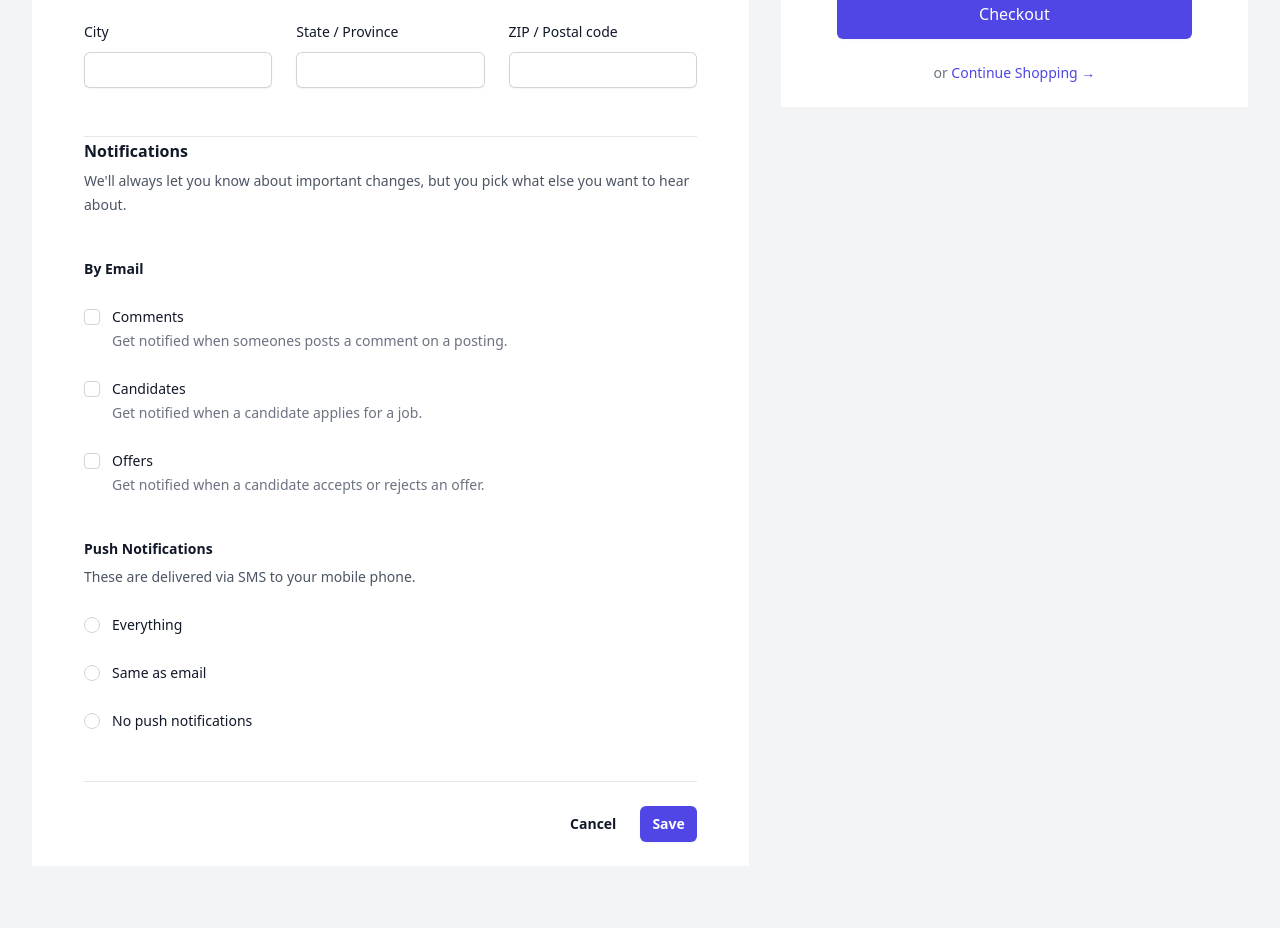
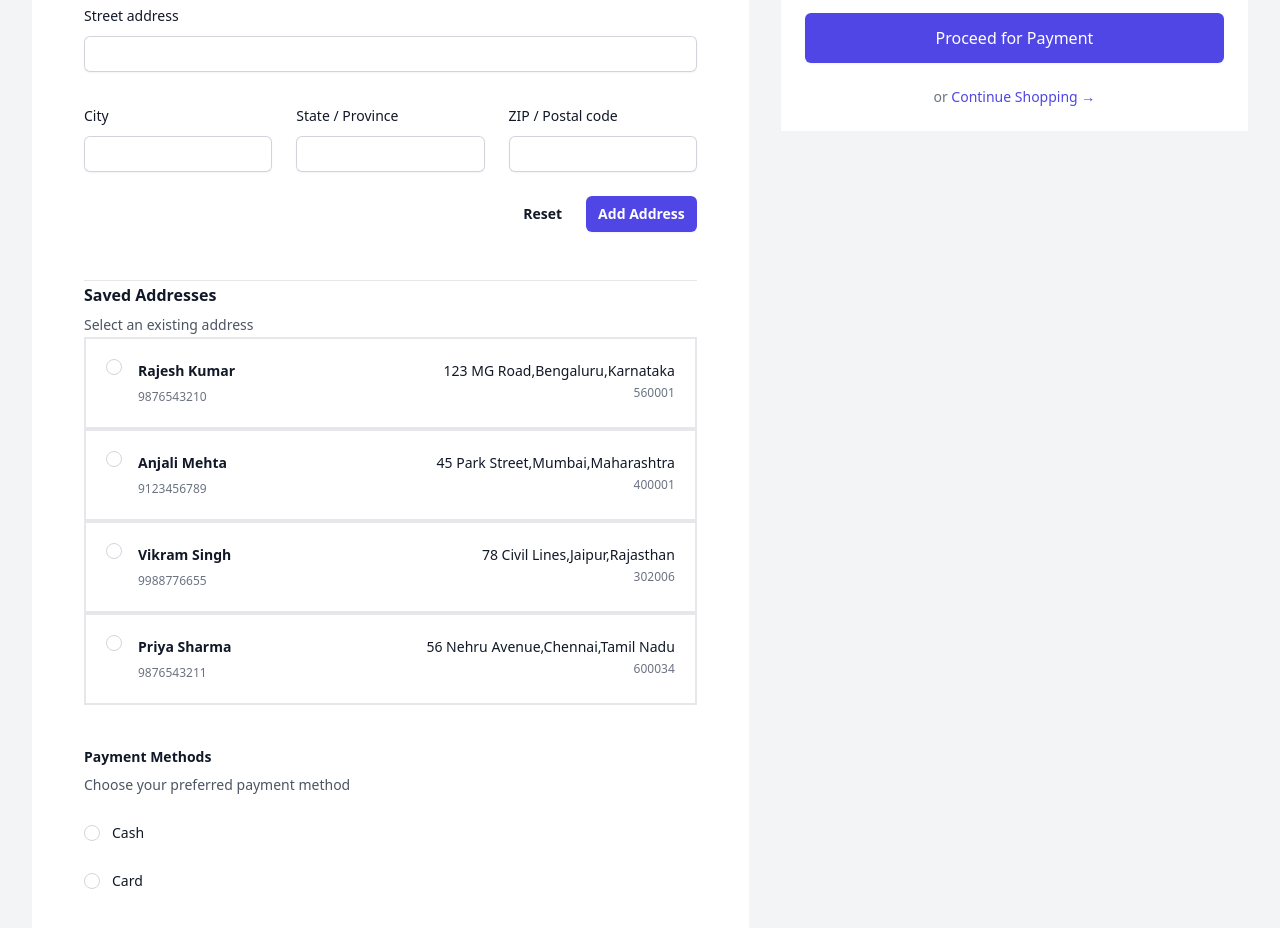
Before and after one commit to cakesandcarrots/skytrade, a React (Vite) app: page /checkout in a window 1280 px wide. Shown: the part 500-1428 px from the top of the page. Before the commit the page ends 1366 px from the top, so only its background shows below. Built offline with nearby package versions, Linux system fonts and the light colour scheme; the HTML template or start-up script is replaced by a standard one.

Commit message:
further additions in checkout page

```diff
--- a/src/pages/CheckoutPage.jsx
+++ b/src/pages/CheckoutPage.jsx
@@ -27,6 +27,40 @@ const products = [
   },
   // More products...
 ];
+const addresses = [
+  {
+    name: "Rajesh Kumar",
+    street: "123 MG Road",
+    city: "Bengaluru",
+    pincode: "560001",
+    state: "Karnataka",
+    phoneno: "9876543210",
+  },
+  {
+    name: "Anjali Mehta",
+    street: "45 Park Street",
+    city: "Mumbai",
+    pincode: "400001",
+    state: "Maharashtra",
+    phoneno: "9123456789",
+  },
+  {
+    name: "Vikram Singh",
+    street: "78 Civil Lines",
+    city: "Jaipur",
+    pincode: "302006",
+    state: "Rajasthan",
+    phoneno: "9988776655",
+  },
+  {
+    name: "Priya Sharma",
+    street: "56 Nehru Avenue",
+    city: "Chennai",
+    pincode: "600034",
+    state: "Tamil Nadu",
+    phoneno: "9876543211",
+  },
+];
 function CheckoutPage() {
   const [open, setOpen] = useState(true);
 
@@ -35,11 +69,11 @@ function CheckoutPage() {
       <div className="mx-auto max-w-7xl px-4 sm:px-6 lg:px-8">
         <div className="grid grid-cols-1 gap-x-8 gap-y-10 lg:grid-cols-5">
           <div className=" lg:col-span-3 ">
-            <form className=" bg-white px-5">
+            <form className=" bg-white px-5 mt-12">
               {" "}
               <div className="mx-auto py-6 max-w-7xl px-4 sm:px-6 lg:px-8">
                 <div className="border-b border-gray-900/10 pb-12">
-                  <h2 className="text-base font-semibold leading-7 text-gray-900">
+                  <h2 className="text-2xl font-semibold leading-7 text-gray-900 my-5">
                     Personal Information
                   </h2>
                   <p className="mt-1 text-sm leading-6 text-gray-600">
@@ -192,118 +226,93 @@ function CheckoutPage() {
                           className="block w-full rounded-md border-0 py-1.5 text-gray-900 shadow-sm ring-1 ring-inset ring-gray-300 placeholder:text-gray-400 focus:ring-2 focus:ring-inset focus:ring-indigo-600 sm:text-sm sm:leading-6"
                         />
                       </div>
+                      <div className="mt-6 flex items-center justify-end gap-x-6">
+                  <button
+                    type="button"
+                    className="text-sm font-semibold leading-6 text-gray-900"
+                  >
+                    Reset
+                  </button>
+                  <button
+                    type="submit"
+                    className="rounded-md bg-indigo-600 px-3 py-2 text-sm font-semibold text-white shadow-sm hover:bg-indigo-500 focus-visible:outline focus-visible:outline-2 focus-visible:outline-offset-2 focus-visible:outline-indigo-600"
+                  >
+                    Add Address
+                  </button>
+                </div>
                     </div>
                   </div>
                 </div>
 
                 <div className="border-b border-gray-900/10 pb-12">
                   <h2 className="text-base font-semibold leading-7 text-gray-900">
-                    Notifications
+                    Saved Addresses
                   </h2>
                   <p className="mt-1 text-sm leading-6 text-gray-600">
-                    We'll always let you know about important changes, but you
-                    pick what else you want to hear about.
+                    Select an existing address
                   </p>
+                  <ul role="list" >
+                    {addresses.map((address) => (
+                      <li
+                        key={address.name}
+                        className="flex justify-between border-2 px-5 gap-x-6 py-5"
+                      >
+
+                        <div className="flex min-w-0 gap-x-4">
+                        <input
+                          id="address"
+                          name="addresschoice"
+                          type="radio"
+                          className=" border-gray-300 text-indigo-600 focus:ring-indigo-600"
+                        />
+                          <div className="min-w-0 flex-auto">
+                            <p className="text-sm font-semibold leading-6 text-gray-900">
+                              {address.name}
+                            </p>
+                            <p className="mt-1 truncate text-xs leading-5 text-gray-500">
+                              {address.phoneno}
+                            </p>
+                          </div>
+                        </div>
+                        <div className="hidden shrink-0 sm:flex sm:flex-col sm:items-end">
+                          <p className="text-sm leading-6 text-gray-900">
+                            {address.street},{address.city},{address.state}
+                          </p>
+                          <p className="text-xs leading-5 text-gray-500">
+                            {address.pincode}
+                          </p>
+                        </div>
+                      </li>
+                    ))}
+                  </ul>
 
                   <div className="mt-10 space-y-10">
                     <fieldset>
                       <legend className="text-sm font-semibold leading-6 text-gray-900">
-                        By Email
-                      </legend>
-                      <div className="mt-6 space-y-6">
-                        <div className="relative flex gap-x-3">
-                          <div className="flex h-6 items-center">
-                            <input
-                              id="comments"
-                              name="comments"
-                              type="checkbox"
-                              className="h-4 w-4 rounded border-gray-300 text-indigo-600 focus:ring-indigo-600"
-                            />
-                          </div>
-                          <div className="text-sm leading-6">
-                            <label
-                              htmlFor="comments"
-                              className="font-medium text-gray-900"
-                            >
-                              Comments
-                            </label>
-                            <p className="text-gray-500">
-                              Get notified when someones posts a comment on a
-                              posting.
-                            </p>
-                          </div>
-                        </div>
-                        <div className="relative flex gap-x-3">
-                          <div className="flex h-6 items-center">
-                            <input
-                              id="candidates"
-                              name="candidates"
-                              type="checkbox"
-                              className="h-4 w-4 rounded border-gray-300 text-indigo-600 focus:ring-indigo-600"
-                            />
-                          </div>
-                          <div className="text-sm leading-6">
-                            <label
-                              htmlFor="candidates"
-                              className="font-medium text-gray-900"
-                            >
-                              Candidates
-                            </label>
-                            <p className="text-gray-500">
-                              Get notified when a candidate applies for a job.
-                            </p>
-                          </div>
-                        </div>
-                        <div className="relative flex gap-x-3">
-                          <div className="flex h-6 items-center">
-                            <input
-                              id="offers"
-                              name="offers"
-                              type="checkbox"
-                              className="h-4 w-4 rounded border-gray-300 text-indigo-600 focus:ring-indigo-600"
-                            />
-                          </div>
-                          <div className="text-sm leading-6">
-                            <label
-                              htmlFor="offers"
-                              className="font-medium text-gray-900"
-                            >
-                              Offers
-                            </label>
-                            <p className="text-gray-500">
-                              Get notified when a candidate accepts or rejects
-                              an offer.
-                            </p>
-                          </div>
-                        </div>
-                      </div>
-                    </fieldset>
-                    <fieldset>
-                      <legend className="text-sm font-semibold leading-6 text-gray-900">
-                        Push Notifications
+                        Payment Methods
                       </legend>
                       <p className="mt-1 text-sm leading-6 text-gray-600">
-                        These are delivered via SMS to your mobile phone.
+                        Choose your preferred payment method
                       </p>
                       <div className="mt-6 space-y-6">
                         <div className="flex items-center gap-x-3">
                           <input
-                            id="push-everything"
-                            name="push-notifications"
+                            id="cash"
+                            name="paymentmethods"
                             type="radio"
                             className="h-4 w-4 border-gray-300 text-indigo-600 focus:ring-indigo-600"
                           />
                           <label
-                            htmlFor="push-everything"
+                            htmlFor="cash"
                             className="block text-sm font-medium leading-6 text-gray-900"
                           >
-                            Everything
+                            Cash
                           </label>
                         </div>
                         <div className="flex items-center gap-x-3">
                           <input
-                            id="push-email"
-                            name="push-notifications"
+                            id="card"
+                            name="paymentmethods"
                             type="radio"
                             className="h-4 w-4 border-gray-300 text-indigo-600 focus:ring-indigo-600"
                           />
@@ -311,46 +320,21 @@ function CheckoutPage() {
                             htmlFor="push-email"
                             className="block text-sm font-medium leading-6 text-gray-900"
                           >
-                            Same as email
-                          </label>
-                        </div>
-                        <div className="flex items-center gap-x-3">
-                          <input
-                            id="push-nothing"
-                            name="push-notifications"
-                            type="radio"
-                            className="h-4 w-4 border-gray-300 text-indigo-600 focus:ring-indigo-600"
-                          />
-                          <label
-                            htmlFor="push-nothing"
-                            className="block text-sm font-medium leading-6 text-gray-900"
-                          >
-                            No push notifications
+                            Card
                           </label>
                         </div>
                       </div>
                     </fieldset>
                   </div>
                 </div>
-                <div className="mt-6 flex items-center justify-end gap-x-6">
-                  <button
-                    type="button"
-                    className="text-sm font-semibold leading-6 text-gray-900"
-                  >
-                    Cancel
-                  </button>
-                  <button
-                    type="submit"
-                    className="rounded-md bg-indigo-600 px-3 py-2 text-sm font-semibold text-white shadow-sm hover:bg-indigo-500 focus-visible:outline focus-visible:outline-2 focus-visible:outline-offset-2 focus-visible:outline-indigo-600"
-                  >
-                    Save
-                  </button>
-                </div>
+
+
               </div>
+
             </form>
           </div>
           <div className=" lg:col-span-2 ">
-            <div className="mx-auto bg-white max-w-7xl mt-6 px-4 sm:px-6 lg:px-8">
+            <div className="mx-auto bg-white max-w-7xl mt-12 ">
               <div className="border-t border-gray-200 px-4 py-6 sm:px-6">
                 <h1 className="text-4xl my-5 font-bold tracking-tight text-gray-900">
                   Cart
@@ -419,12 +403,12 @@ function CheckoutPage() {
                   Shipping and taxes calculated at checkout.
                 </p>
                 <div className="mt-6">
-                  <a
-                    href="#"
+                  <Link
+                    href="#f"
                     className="flex items-center justify-center rounded-md border border-transparent bg-indigo-600 px-6 py-3 text-base font-medium text-white shadow-sm hover:bg-indigo-700"
                   >
-                    Checkout
-                  </a>
+                    Proceed for Payment
+                  </Link>
                 </div>
                 <div className="mt-6 flex justify-center text-center text-sm text-gray-500">
                   <p>
```
